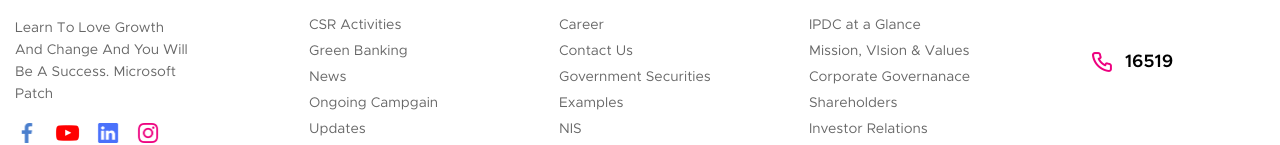
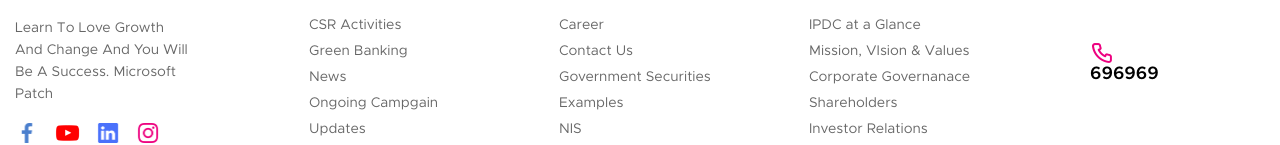
Before and after one commit to DeveloperR0nit/IPDCpage, a plain HTML site: page index.html in a window 1280 px wide. Shown: the part 3028-3173 px from the top of the page. Drawn offline with Linux system fonts and the light colour scheme.

Commit message:
updated footer section

```diff
--- a/index.html
+++ b/index.html
@@ -434,7 +434,7 @@
               <div class="phone-logo">
                 <img src="./assests/home-page/call.png" alt="" />
               </div>
-              <div class="card-title contact-no">16519</h4>
+              <div class="card-title contact-no">696969</h4>
             </div>
           </div>
         </div>
```
